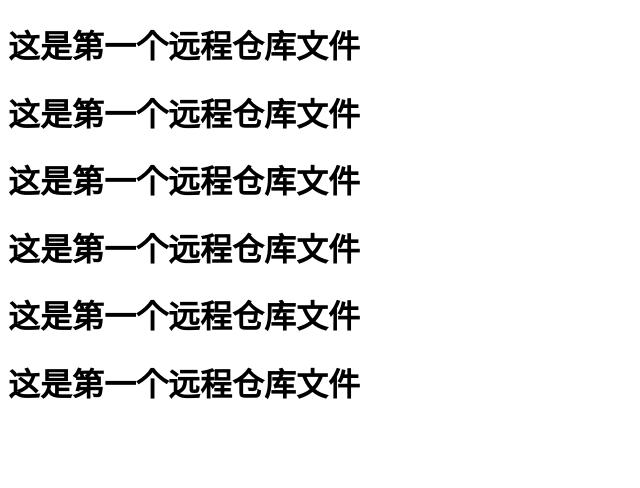
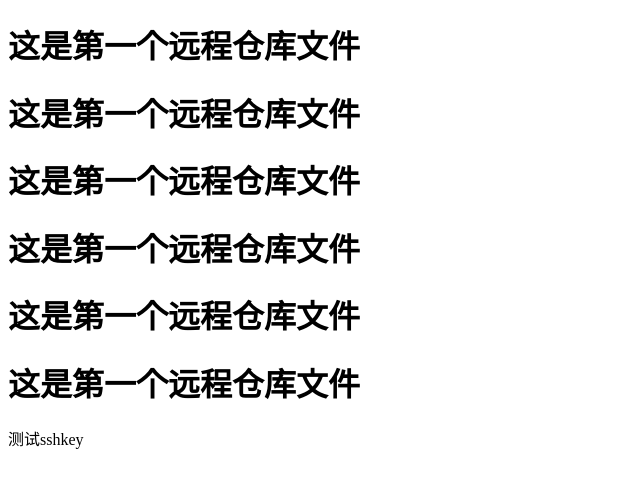
Before and after one commit to suliangyan/git-demo, a plain HTML site: page index.html in a window 1280 px wide. Shown: the whole page, without its empty margins (0-640 px from the left). Drawn offline with Linux system fonts and the light colour scheme.

Commit message:
sshkey免密登录

```diff
--- a/index.html
+++ b/index.html
@@ -12,6 +12,6 @@
     <h1>这是第一个远程仓库文件</h1>
     <h1>这是第一个远程仓库文件</h1>
     <h1>这是第一个远程仓库文件</h1>
-
+    测试sshkey
 </body>
 </html>
```
